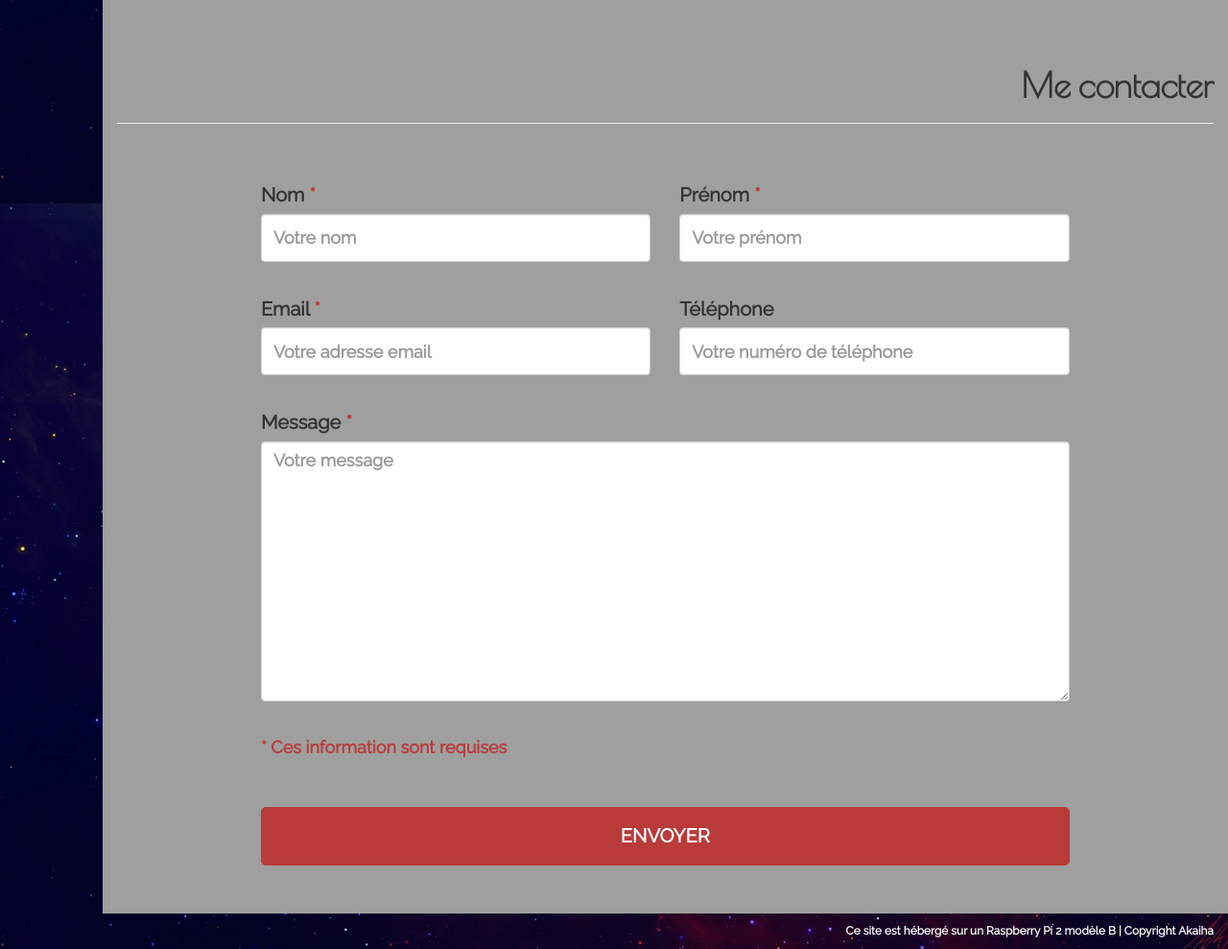
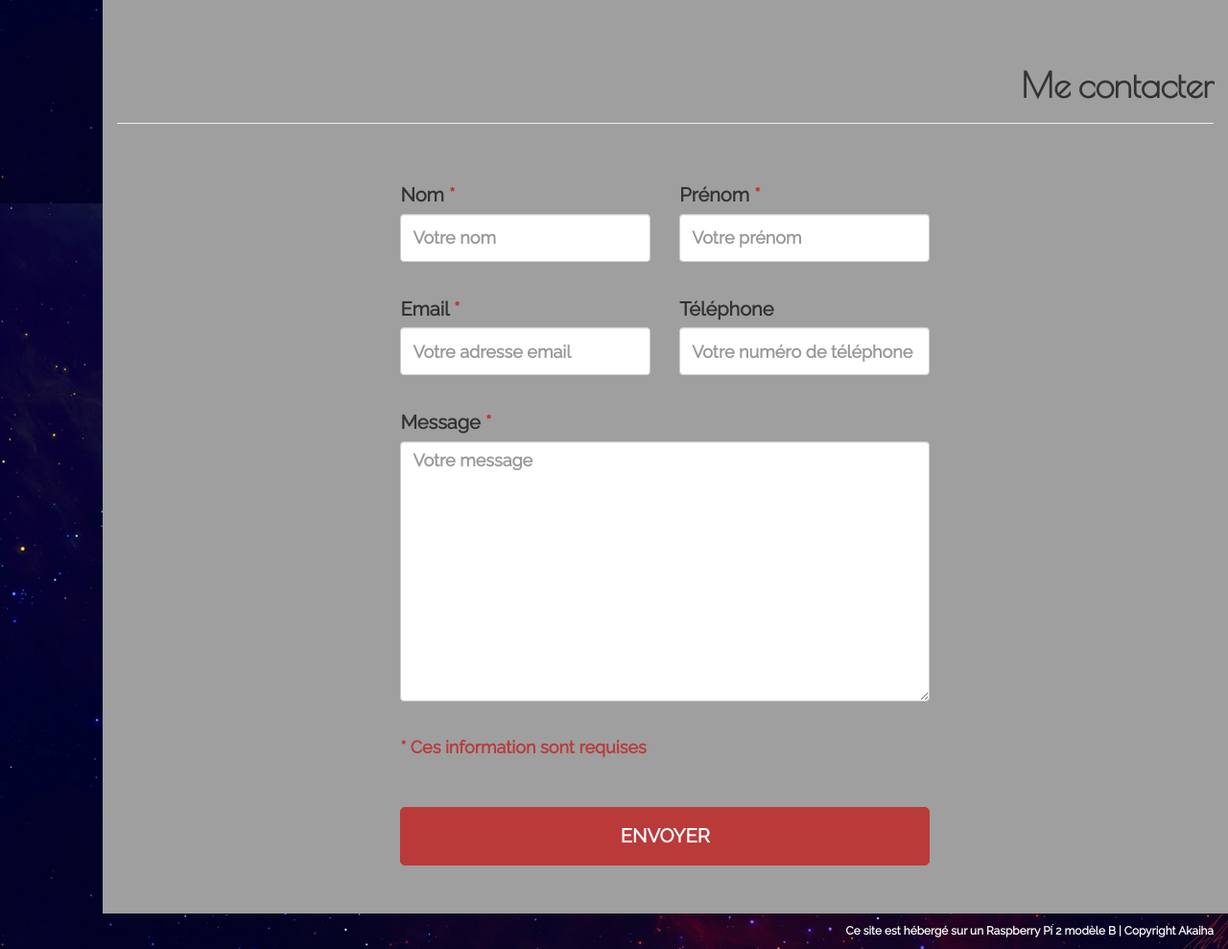
Before and after one commit to Akaiha/akaiha.ddns.net, a PHP site: page / in a window 1280 px wide; the page is wider, and only the part inside the window is pictured. Shown: the part 2988-3977 px from the top of that part at 96% size. Run offline with PHP 8.4, Linux system fonts and the light colour scheme; some libraries are stand-ins or nearby versions.

Commit message:
Réduction de la largeur du formulaire

```diff
--- a/index.php
+++ b/index.php
@@ -256,13 +256,13 @@
 						<form id="contact-form" method="post" action="" role="form"> <!-- La récupération des données se fait sur la même page -->
 
 							<div class="row">
-								<div class="col-md-6">
+								<div class="col-md-4 col-md-offset-2">
 									<label for="nom">Nom<span class="red"> *</span></label>
 									<input type="text" id="nom" name="nom" class="form-control" placeholder="Votre nom" value="">
 									<p class="comments"></p>
 								</div>
 
-								<div class="col-md-6">
+								<div class="col-md-4">
 									<label for="prenom">Prénom<span class="red"> *</span></label>
 									<input type="text" id="prenom" name="prenom" class="form-control" placeholder="Votre prénom" value="">
 									<p class="comments"></p>
@@ -270,29 +270,29 @@
 							</div>
 
 							<div class="row">
-								<div class="col-md-6">
+								<div class="col-md-4 col-md-offset-2">
 									<label for="email">Email<span class="red"> *</span></label>
 									<input type="email" id="email" name="email" class="form-control" placeholder="Votre adresse email" value="">
 									<p class="comments"></p>
 								</div>
 
-								<div class="col-md-6">
+								<div class="col-md-4">
 									<label for="telephone">Téléphone</label>
 									<input type="tel" id="telephone" name="telephone" class="form-control" placeholder="Votre numéro de téléphone" value="">
 									<p class="comments"></p>
 								</div>
 
-								<div class="col-md-12">
+								<div class="col-md-8 col-md-offset-2">
 									<label for="message">Message<span class="red"> *</span></label>
 									<textarea type="text" id="message" name="message" class="form-control" placeholder="Votre message" rows="10" value=""></textarea>
 									<p class="comments"></p>
 								</div>
 
-								<div class="col-md-12">
+								<div class="col-md-12 col-md-offset-2">
 									<p class="red form-required">* Ces information sont requises</p>
 								</div>
 
-								<div class="col-md-12">
+								<div class="col-md-8 col-md-offset-2">
 									<input type="submit" class="form-send" value="Envoyer">
 								</div>
 							</div>
```
